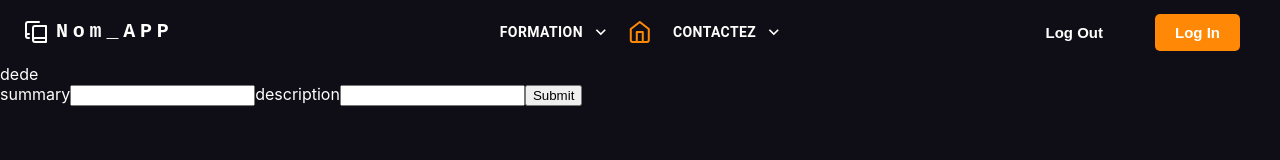
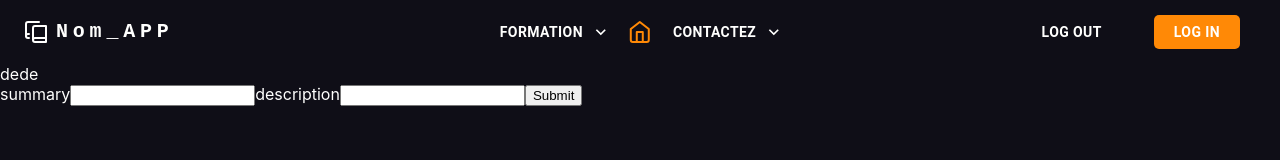
Before and after one commit to romainbcode/PFE-Forma, a React (Create React App) app in the folder frontend/: page / in a window 1280 px wide. Shown: the top 160 px of the page. Built offline with nearby package versions, Linux system fonts and the light colour scheme; no server answers.

Commit message:
Passage de button à Button de mui/material

```diff
--- a/frontend/src/components/login-button.js
+++ b/frontend/src/components/login-button.js
@@ -1,12 +1,8 @@
 import { useAuth0 } from "@auth0/auth0-react";
-import { Box } from '@mui/material';
-import React, {useState} from "react";
+import { Button } from '@mui/material';
+import React from "react";
 
 export const LoginButton = () => {
-  const color_headLine = "#fffffe"
-  const color_buttonBackground = "#ff8906"
-
-  const [hovered, setHovered] = useState(false);
 
   const { loginWithRedirect } = useAuth0();
 
@@ -15,22 +11,16 @@ export const LoginButton = () => {
   };
 
   return (
-      <button className="button__login" onClick={handleLogin}
-        style={{backgroundColor: hovered ? color_headLine : color_buttonBackground,
-        color: hovered ? color_buttonBackground : color_headLine,
+      <Button className="button__login" onClick={handleLogin}
+        sx={{bgcolor: "primary.button_background",
         borderRadius: '5px',
-        cursor: hovered ? 'pointer' : 'default',
-        padding: '10px 20px',
-        transition: 'background-color 0.3s, color 0.3s',
-        border:'none',
+        padding: '5px 20px',
+        transition: 'background-color 0.3s',
         fontWeight:'bold',
-        fontSize:'15px'
         }}
-        onMouseEnter={() => setHovered(true)}
-        onMouseLeave={() => setHovered(false)}
       >
         Log In
-      </button>
+      </Button>
   );
 };
 
--- a/frontend/src/components/logout-button.js
+++ b/frontend/src/components/logout-button.js
@@ -1,12 +1,8 @@
 import { useAuth0 } from "@auth0/auth0-react";
-import React, {useState} from "react";
+import { Button } from "@mui/material";
+import React from "react";
 
 export const LogoutButton = () => {
-  const color_headLine = "#fffffe"
-  const color_buttonBackground = "#ff8906"
-
-  const [hovered, setHovered] = useState(false);
-
   const { logout } = useAuth0();
 
   const handleLogout = () => {
@@ -14,23 +10,19 @@ export const LogoutButton = () => {
   };
 
   return (
-    <button className="button__logout" onClick={handleLogout}
-      style={{backgroundColor: 'transparent',
-      color: hovered ? color_buttonBackground : color_headLine,
+    <Button className="button__logout" onClick={handleLogout}
+      sx={{bgcolor: 'transparent',
       borderRadius: '5px',
-      cursor: hovered ? 'pointer' : 'default',
-      padding: '10px 20px',
-      transition: 'background-color 0.3s, color 0.3s',
-      border:'none',
+      padding: '5px 20px',
+      transition: 'background-color 0.3s',
       fontWeight:'bold',
-      fontSize:'15px'
+      "&:hover":{
+        color:'primary.button_background'
+      }
       }}
-      onMouseEnter={() => setHovered(true)}
-      onMouseLeave={() => setHovered(false)}
-
     >
       Log Out
-    </button>
+    </Button>
   );
 };
 
```
